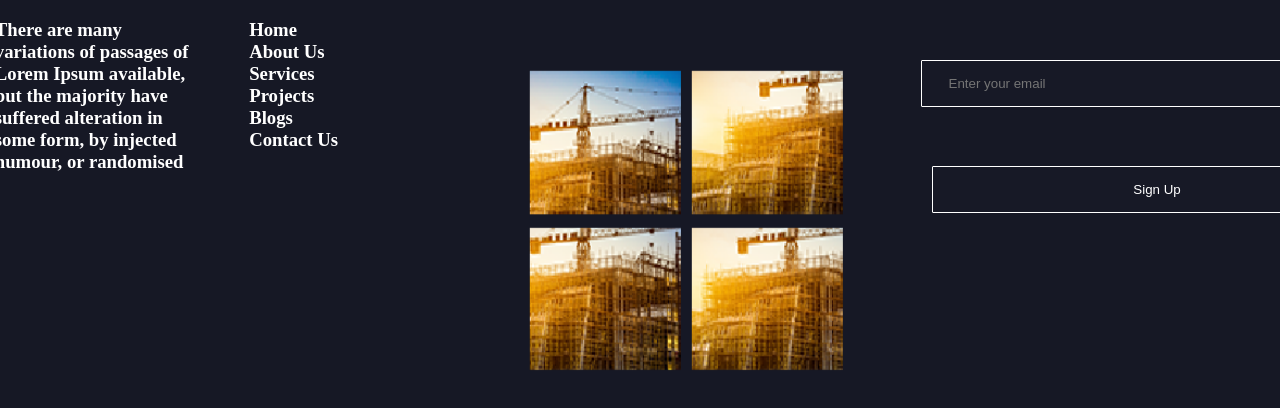
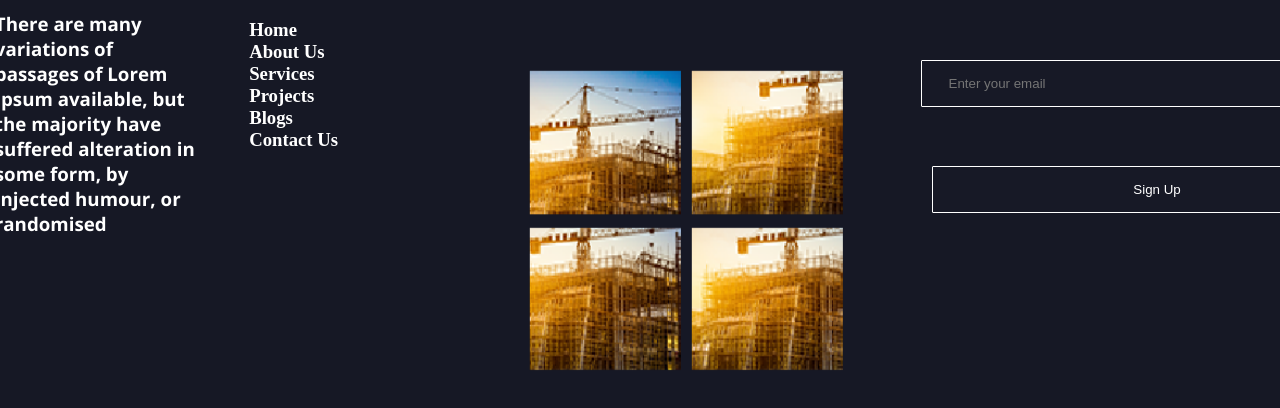
Before and after one commit to VakarisV/DVD, a plain HTML site: page bottom/index.html in a window 1280 px wide. Shown: the part 710-1118 px from the top of the page. Drawn offline with nearby package versions, Linux system fonts and the light colour scheme.

Commit message:
fixed text at bottom and changed font

```diff
--- a/bottom/CSS/style.css
+++ b/bottom/CSS/style.css
@@ -74,6 +74,23 @@ body {
   color: white;
   text-align: left;
 }
+
+.item5-5 {
+    font-weight: 400;
+    font-family: "Open Sans";
+    grid-area: 1 / 2 / 4/ 12;
+    border-radius: 10px 10px 10px 10px;
+    border: 10px;
+    padding: 30px;
+    width: 200px;
+    height: 600px;
+    margin-left: -16%;
+    margin-top: 50%;
+    color: white;
+    text-align: left;
+
+}
+
 .item6 {
   grid-area: 1 / 2 / 4/ 12;
   border-radius: 10px 10px 10px 10px;
--- a/bottom/index.html
+++ b/bottom/index.html
@@ -10,17 +10,14 @@
       crossorigin="anonymous"
     ></script>
     <link rel="preconnect" href="https://fonts.googleapis.com" />
+
     <link rel="preconnect" href="https://fonts.gstatic.com" crossorigin />
-    <link
-      href="https://fonts.googleapis.com/css2?family=Raleway:ital,wght@0,100..900;1,100..900&display=swap"
-      rel="stylesheet"
-    />
+
+    <link href="https://fonts.googleapis.com/css2?family=Raleway:ital,wght@0,100..900;1,100..900&display=swap"rel="stylesheet"/>
     <link rel="preconnect" href="https://fonts.googleapis.com" />
+
     <link rel="preconnect" href="https://fonts.gstatic.com" crossorigin />
-    <link
-      href="https://fonts.googleapis.com/css2?family=Open+Sans:ital,wght@0,300..800;1,300..800&display=swap"
-      rel="stylesheet"
-    />
+    <link href="https://fonts.googleapis.com/css2?family=Open+Sans:ital,wght@0,300..800;1,300..800&display=swap"rel="stylesheet"/>
 
     <title>DVD-part-2</title>
   </head>
@@ -46,12 +43,14 @@
       <div class="item4"></div>
       <div class="item5">
         <h1>RHINO</h1>
-        <h3>
-          There are many variations of passages of Lorem Ipsum available, but
-          the majority have suffered alteration in some form, by injected
-          humour, or randomised
-        </h3>
       </div>
+      <div class="item5-5">
+          <h3>
+            There are many variations of passages of Lorem Ipsum available, but
+            the majority have suffered alteration in some form, by injected
+            humour, or randomised
+          </h3>
+     </div>
       <div class="item6">
         <h1>QUICK LINKS</h1>
         <h3>
```
